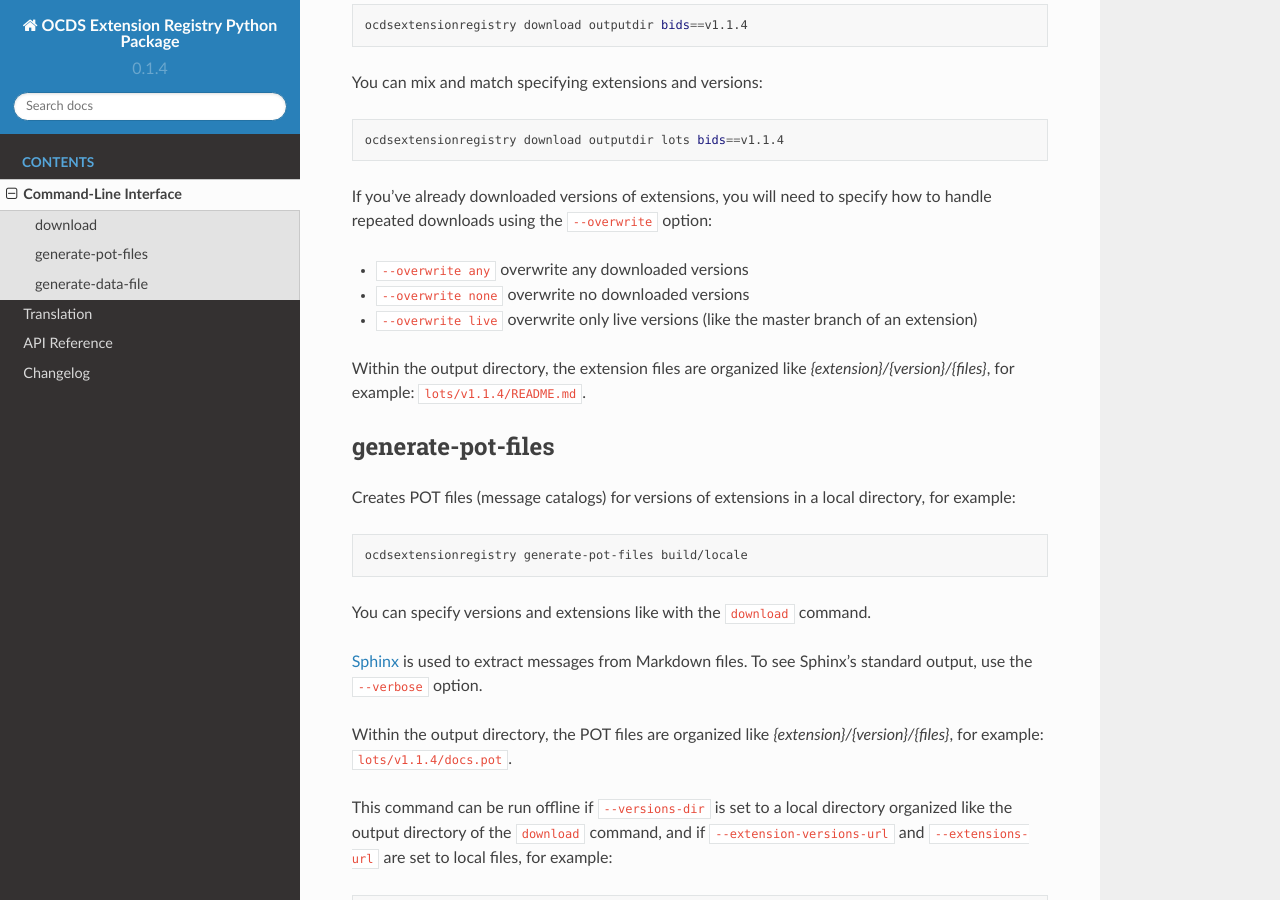
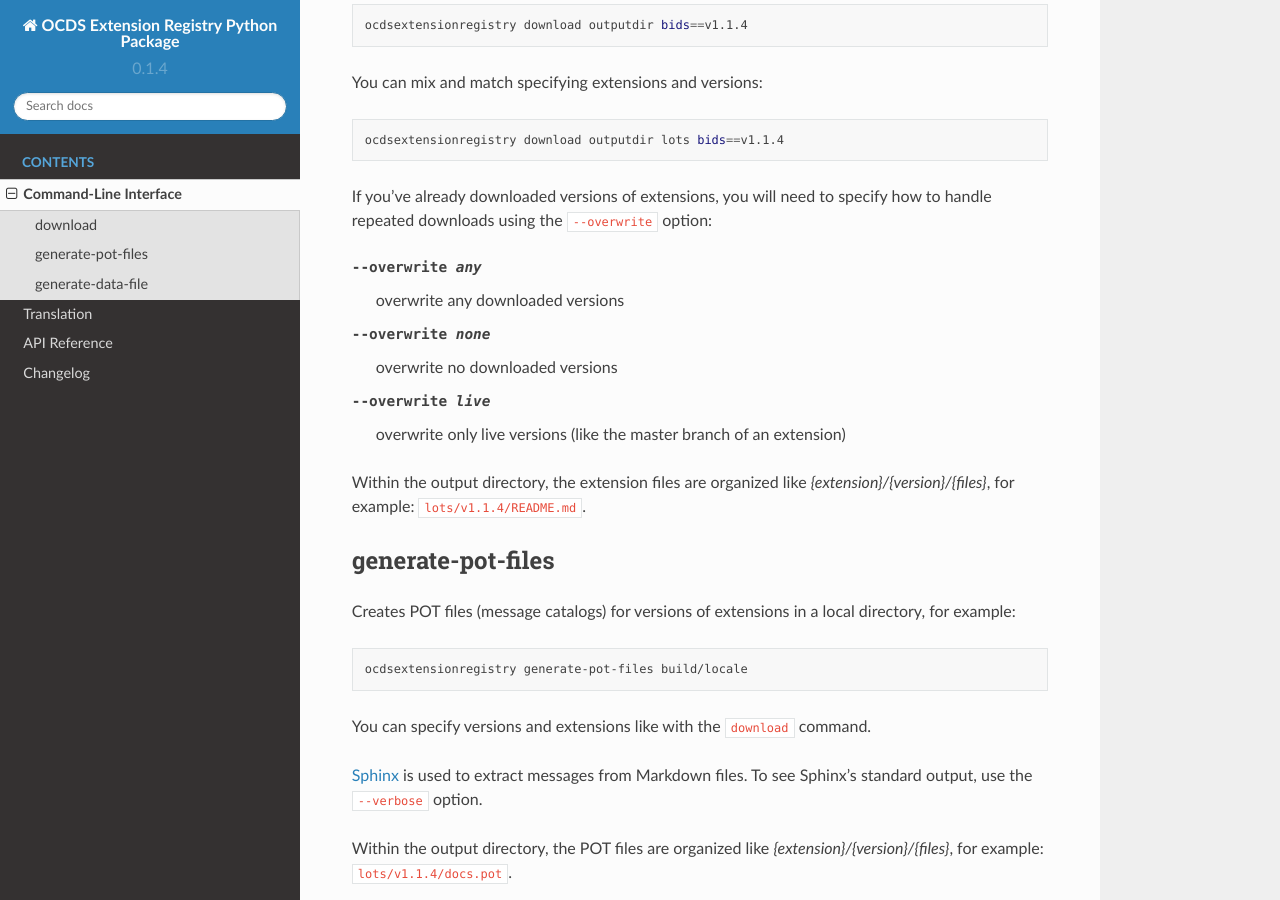
Before and after one commit to open-contracting/extension_registry.py, a Sphinx documentation site: the page built from docs/cli.rst, in a window 1280 px wide and 900 px high, scrolled down 932 px. Built offline with Sphinx 7.4.7 and the Read the Docs theme 2.0.0, drawn with Linux system fonts in a browser that asks for light colours.

Commit message:
docs: Use RST option list, open-contracting/software-development-handbook#39

```diff
--- a/docs/cli.rst
+++ b/docs/cli.rst
@@ -52,9 +52,9 @@ You can mix and match specifying extensions and versions:
 
 If you've already downloaded versions of extensions, you will need to specify how to handle repeated downloads using the ``--overwrite`` option:
 
-* ``--overwrite any`` overwrite any downloaded versions
-* ``--overwrite none`` overwrite no downloaded versions
-* ``--overwrite live`` overwrite only live versions (like the master branch of an extension)
+--overwrite any         overwrite any downloaded versions
+--overwrite none        overwrite no downloaded versions
+--overwrite live        overwrite only live versions (like the master branch of an extension)
 
 Within the output directory, the extension files are organized like `{extension}/{version}/{files}`, for example: ``lots/v1.1.4/README.md``.
 
```
